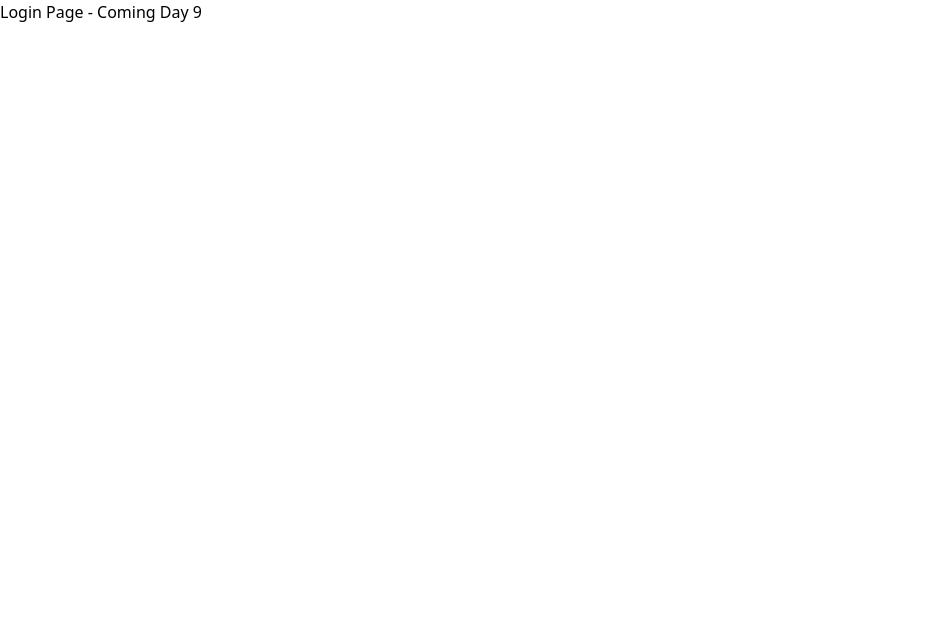
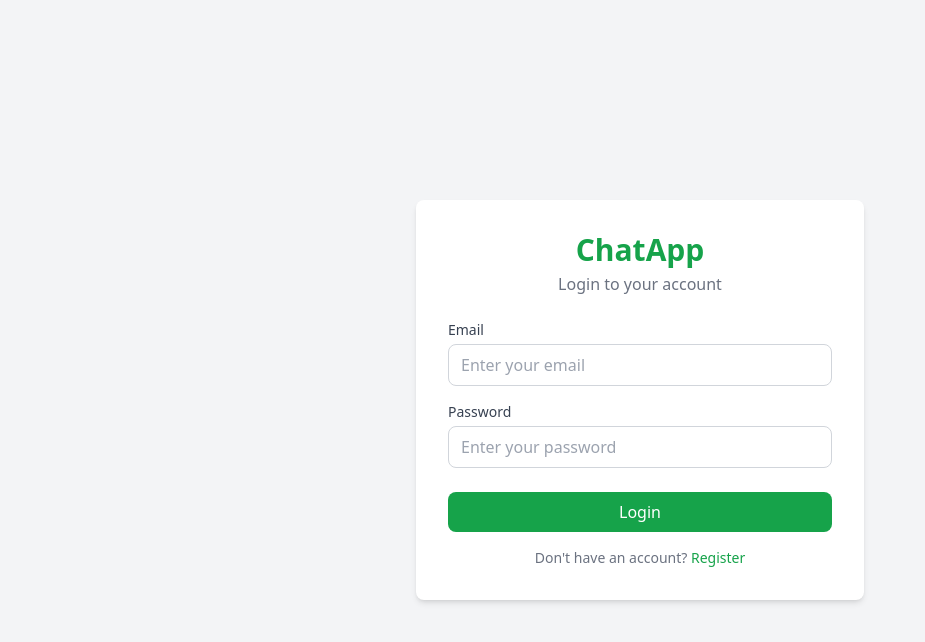
Before and after one commit to sakiralik0440-collab/realtime-chat-app, a React (Create React App) app in the folder frontend/: page /login in a window 1280 px wide. Shown: the top 642 px of the page, without its empty margins (0-925 px from the left). Built offline with nearby package versions, Linux system fonts and the light colour scheme.

Commit message:
Day 9: Login page complete

```diff
--- a/frontend/src/App.js
+++ b/frontend/src/App.js
@@ -1,6 +1,7 @@
 import { BrowserRouter as Router, Routes, Route, Navigate } from 'react-router-dom';
 import { useAuth } from './context/AuthContext';
 import Register from './pages/Register';
+import Login from './pages/Login';
 
 function App() {
   const { user, loading } = useAuth();
@@ -18,7 +19,7 @@
       <Routes>
         <Route path="/" element={user ? <Navigate to="/chat" /> : <Navigate to="/login" />} />
         <Route path="/register" element={!user ? <Register /> : <Navigate to="/chat" />} />
-        <Route path="/login" element={<div>Login Page - Coming Day 9</div>} />
+        <Route path="/login" element={!user ? <Login /> : <Navigate to="/chat" />} />
         <Route path="/chat" element={user ? <div>Chat Page - Coming Day 13</div> : <Navigate to="/login" />} />
       </Routes>
     </Router>
--- /dev/null
+++ b/frontend/src/pages/Login.jsx
@@ -0,0 +1,105 @@
+import { useState } from 'react';
+import { useAuth } from '../context/AuthContext';
+import { useNavigate, Link } from 'react-router-dom';
+
+const Login = () => {
+  const [formData, setFormData] = useState({
+    email: '',
+    password: ''
+  });
+  const [error, setError] = useState('');
+  const [loading, setLoading] = useState(false);
+
+  const { login } = useAuth();
+  const navigate = useNavigate();
+
+  const handleChange = (e) => {
+    setFormData({ ...formData, [e.target.name]: e.target.value });
+  };
+
+  const handleSubmit = async (e) => {
+    e.preventDefault();
+    setError('');
+    setLoading(true);
+
+    try {
+      await login(formData.email, formData.password);
+      navigate('/chat');
+    } catch (err) {
+      setError(err.response?.data?.message || 'Something went wrong');
+    } finally {
+      setLoading(false);
+    }
+  };
+
+  return (
+    <div className="min-h-screen bg-gray-100 flex items-center justify-center">
+      <div className="bg-white p-8 rounded-lg shadow-md w-full max-w-md">
+
+        {/* Header */}
+        <div className="text-center mb-6">
+          <h1 className="text-3xl font-bold text-green-600">ChatApp</h1>
+          <p className="text-gray-500 mt-1">Login to your account</p>
+        </div>
+
+        {/* Error message */}
+        {error && (
+          <div className="bg-red-100 text-red-600 p-3 rounded mb-4 text-sm">
+            {error}
+          </div>
+        )}
+
+        {/* Form */}
+        <form onSubmit={handleSubmit}>
+          <div className="mb-4">
+            <label className="block text-gray-700 text-sm font-medium mb-1">
+              Email
+            </label>
+            <input
+              type="email"
+              name="email"
+              value={formData.email}
+              onChange={handleChange}
+              placeholder="Enter your email"
+              className="w-full border border-gray-300 rounded-lg px-3 py-2 focus:outline-none focus:border-green-500"
+              required
+            />
+          </div>
+
+          <div className="mb-6">
+            <label className="block text-gray-700 text-sm font-medium mb-1">
+              Password
+            </label>
+            <input
+              type="password"
+              name="password"
+              value={formData.password}
+              onChange={handleChange}
+              placeholder="Enter your password"
+              className="w-full border border-gray-300 rounded-lg px-3 py-2 focus:outline-none focus:border-green-500"
+              required
+            />
+          </div>
+
+          <button
+            type="submit"
+            disabled={loading}
+            className="w-full bg-green-600 text-white py-2 rounded-lg font-medium hover:bg-green-700 transition disabled:opacity-50"
+          >
+            {loading ? 'Logging in...' : 'Login'}
+          </button>
+        </form>
+
+        {/* Register link */}
+        <p className="text-center text-gray-500 text-sm mt-4">
+          Don't have an account?{' '}
+          <Link to="/register" className="text-green-600 font-medium hover:underline">
+            Register
+          </Link>
+        </p>
+      </div>
+    </div>
+  );
+};
+
+export default Login;
```
